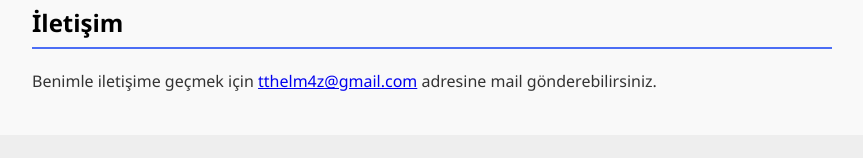
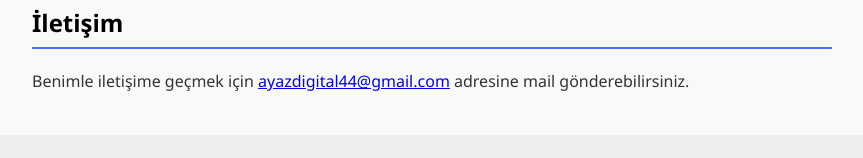
Before and after one commit to thelm4z/ayazdigital, a plain HTML site: page index.html in a window 1280 px wide. Shown: the part 920-1078 px from the top of the page, without its empty margins (208-1071 px from the left). Drawn offline with Linux system fonts and the light colour scheme.

Commit message:
Update index.html

```diff
--- a/index.html
+++ b/index.html
@@ -77,7 +77,7 @@
 
     <section>
         <h2>İletişim</h2>
-        <p>Benimle iletişime geçmek için <a href="mailto:mailadresiniz@example.com">tthelm4z@gmail.com</a> adresine mail gönderebilirsiniz.</p>
+        <p>Benimle iletişime geçmek için <a href="mailto:mailadresiniz@example.com">ayazdigital44@gmail.com</a> adresine mail gönderebilirsiniz.</p>
     </section>
 
     <footer>
```
